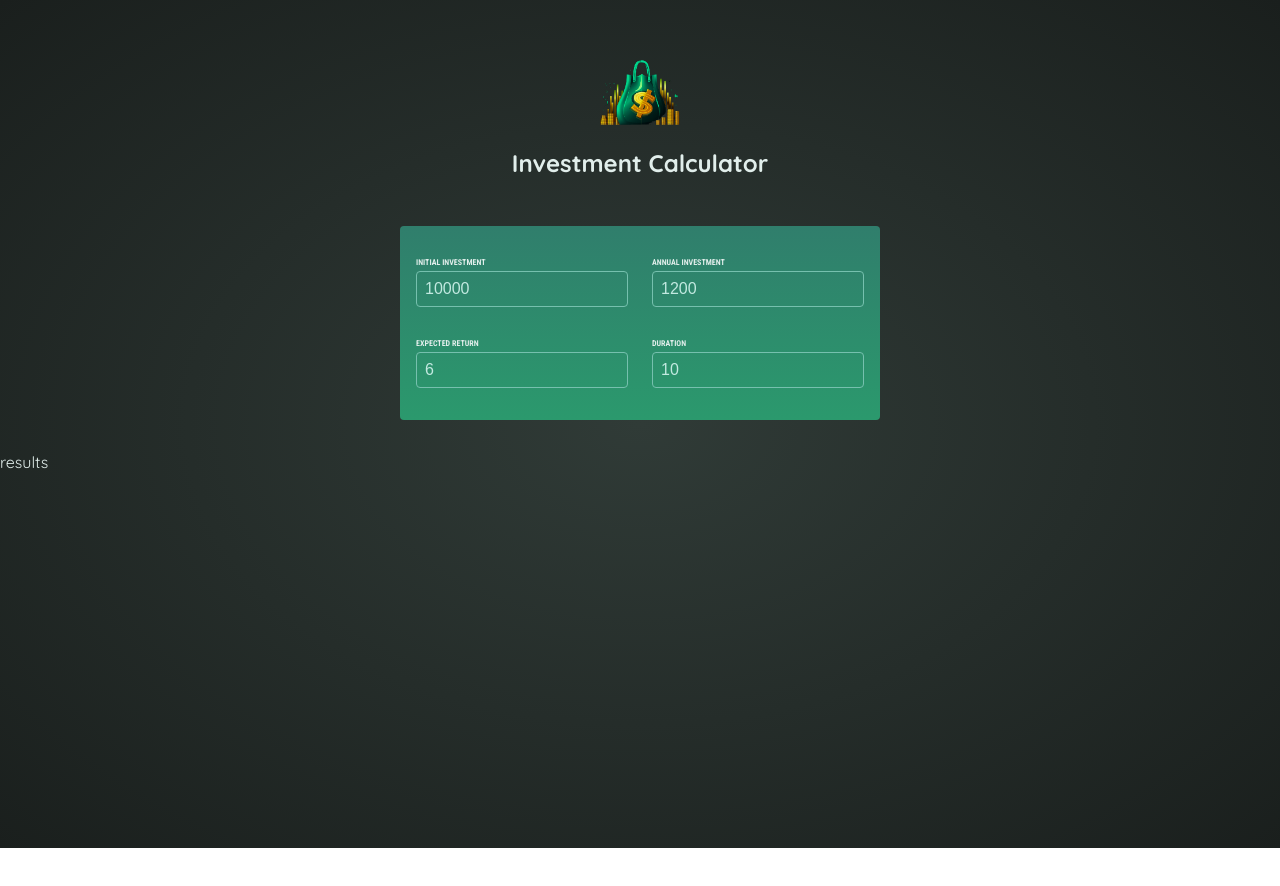
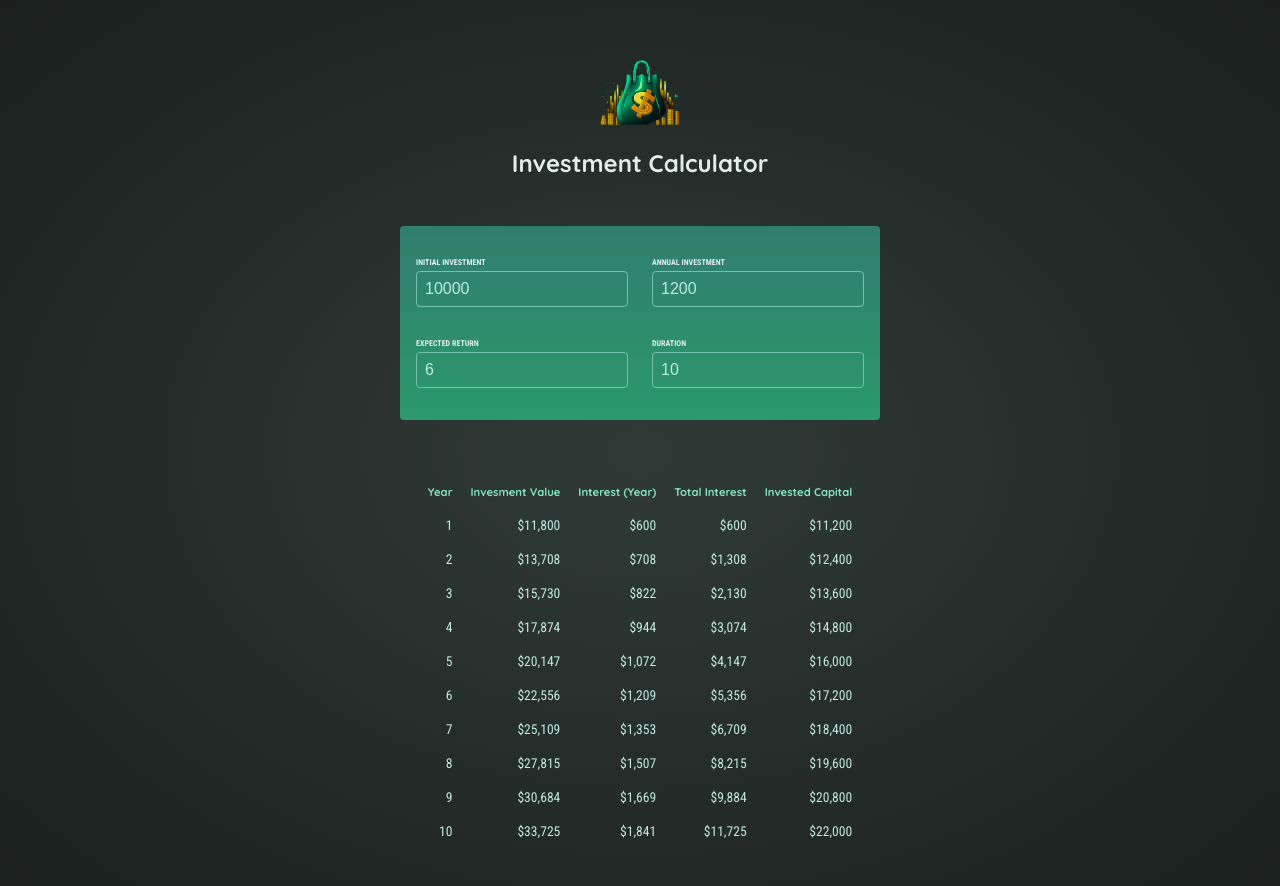
Before and after one commit to Lisa-V-alt/2024_ReactEssentials_Practice, a React (Vite) app: page / in a window 1280 px wide. Shown: the top 886 px of the page. Before the commit the page ends 848 px from the top, so only its background shows below. Built offline with nearby package versions, Linux system fonts and the light colour scheme.

Commit message:
added calculations and results table to display calculations

```diff
--- a/src/App.jsx
+++ b/src/App.jsx
@@ -20,7 +20,7 @@
   setUserInput(prevUserInput => {
       return{
           ...prevUserInput,
-          [inputIdentifier]: newValue
+          [inputIdentifier]: +newValue
       };
   });
 }
--- a/src/components/Results.jsx
+++ b/src/components/Results.jsx
@@ -1,9 +1,36 @@
-import {calculateInvestmentResults} from '../util/investment.js';
+import {calculateInvestmentResults, formatter} from '../util/investment.js';
 
 export default function Results({ input }){
     const resultsData = calculateInvestmentResults(input);
+    const initialInvestment = resultsData[0].valueEndOfYear - resultsData[0].interest - resultsData[0].annualInvestment;  //needed for calculations below
 
-    console.log(resultsData);
+    return(
+        <table id="result">
+        <thead>
+            <tr>
+                <th>Year</th>
+                <th>Invesment Value</th>
+                <th>Interest (Year)</th>
+                <th>Total Interest</th>
+                <th>Invested Capital</th>
+            </tr>
+        </thead>
+        <tbody>
+            {resultsData.map(yearData => {
+                //calculation for total interest:
+                const totalInterest = yearData.valueEndOfYear - yearData.annualInvestment * yearData.year - initialInvestment;
+                const totalAmountInvested = yearData.valueEndOfYear - totalInterest;
 
-    return <p>results</p>
+                return <tr key={yearData.year}>
+                  <td>{yearData.year}</td>
+                  {/* util formatter object formats numbers / rounds numbers */}
+                  <td>{formatter.format(yearData.valueEndOfYear)}</td>
+                  <td>{formatter.format(yearData.interest)}</td>
+                  <td>{formatter.format(totalInterest)}</td>
+                  <td>{formatter.format(totalAmountInvested)}</td>
+                </tr>
+            })}
+        </tbody>
+    </table>
+    );
 }
```
